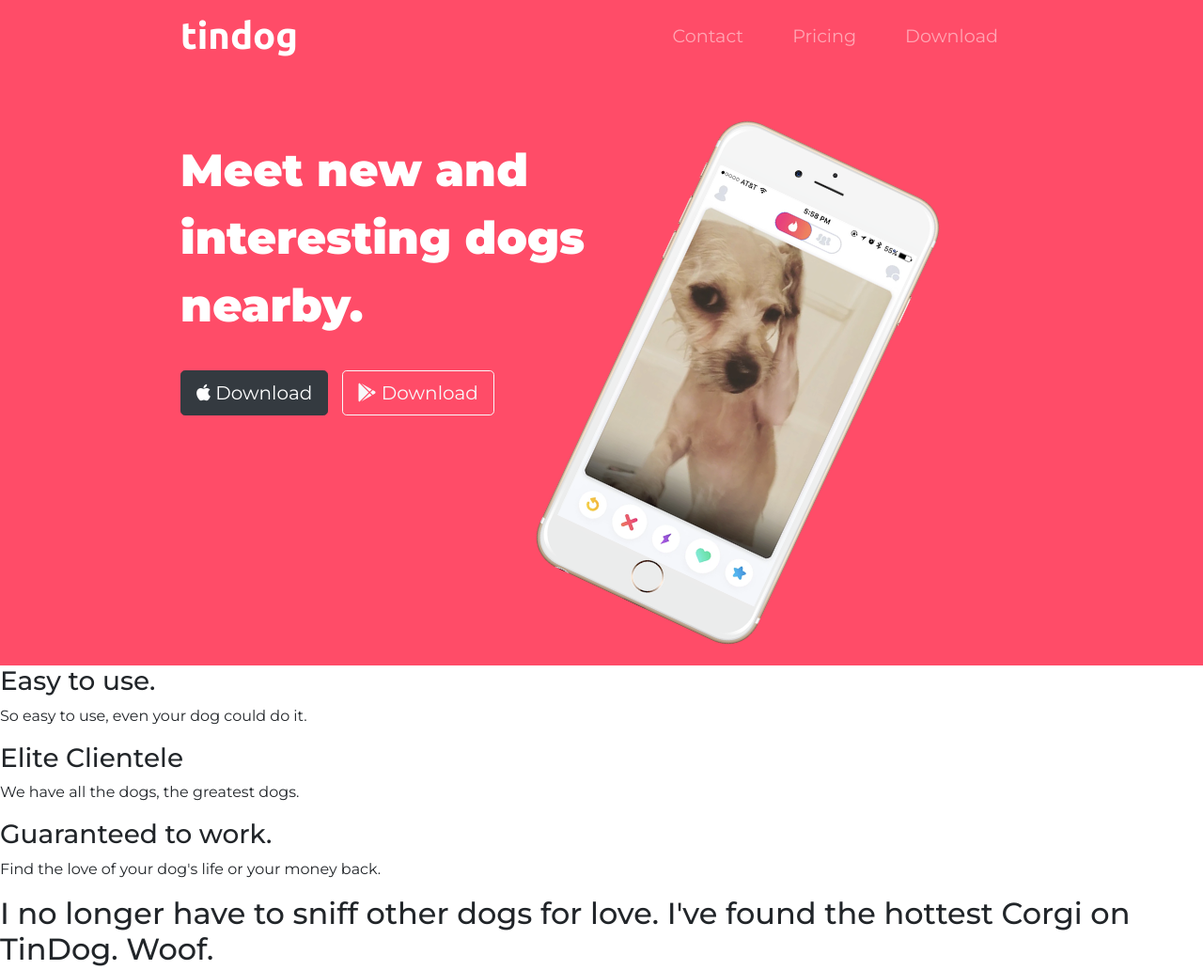
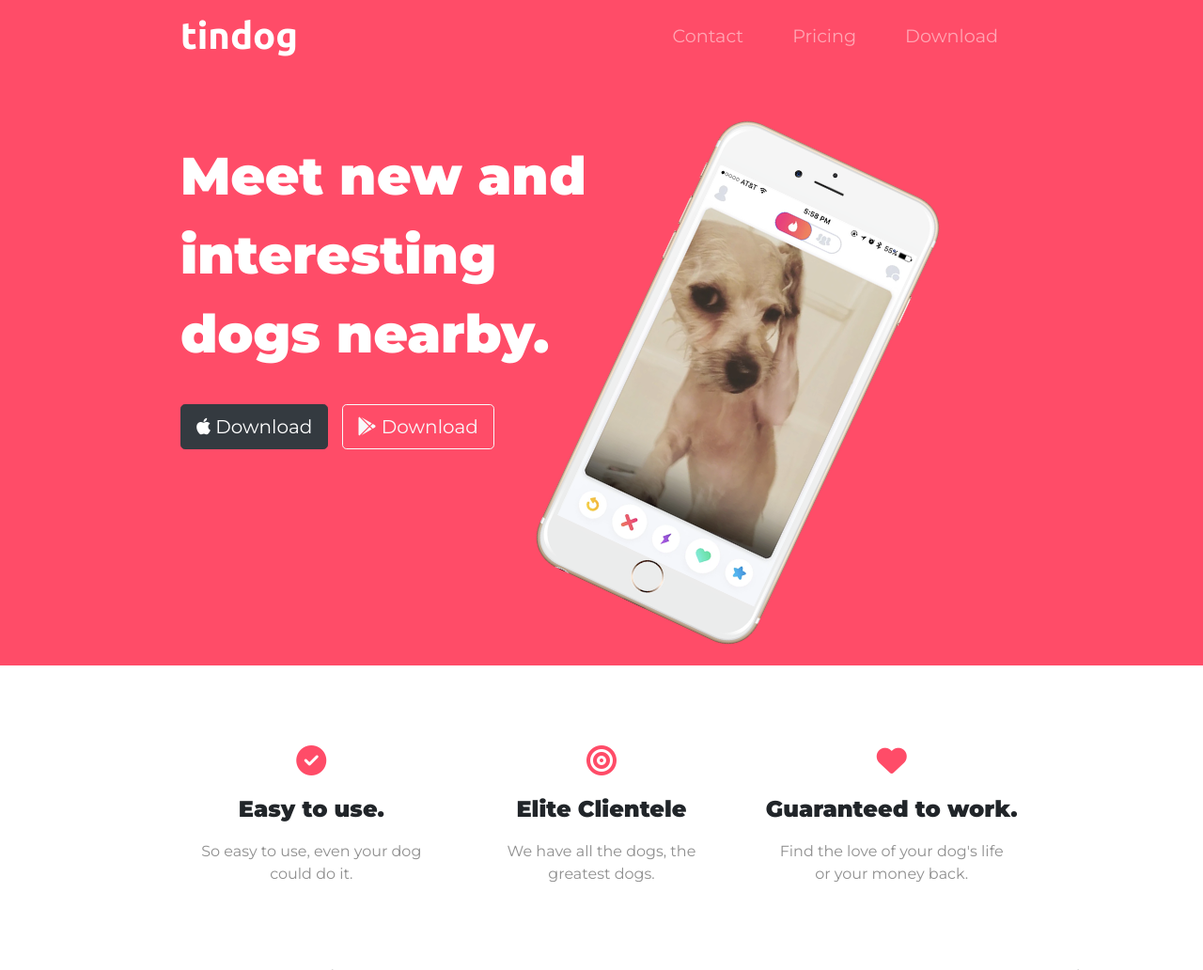
Before and after one commit to mbharti321/TinDog, a plain HTML site: page index.html in a window 1280 px wide. Shown: the part 35-1067 px from the top of the page at 94% size. Drawn offline with nearby package versions, Linux system fonts and the light colour scheme.

Commit message:
add features style

```diff
--- a/css/styles.css
+++ b/css/styles.css
@@ -6,11 +6,22 @@ body{
     color: #ffffff;
 }
 
-.heading{
+h1{
     font-family: 'Montserrat';
-    font-size: 3rem;
+    font-size: 3.5rem;
     line-height: 1.5;
     font-weight: bold;
+}
+
+h3{
+    font-family: 'Montserrat';
+    font-size: 1.5rem;
+    line-height: 1.5;
+    font-weight: bold;
+    margin: 15px 0;
+}
+p{
+    color: #8f8f8f;
 }
 
 .container-fluid{
@@ -45,3 +56,23 @@ body{
     width: 60%;
     transform: rotate(25deg);
 }
+
+/* Features */
+#features{
+    text-align: center;
+}
+#features .col-lg-4{
+    padding: 5% 0;
+}
+#features i{
+    color: #ff4c68;
+    font-size: 2rem;
+}
+
+#features i:hover{
+    color: #ff1414;
+}
+#features p{
+    width: 80%;
+    margin: auto;
+}
--- a/index.html
+++ b/index.html
@@ -8,7 +8,9 @@
   <link rel="stylesheet" href="https://cdn.jsdelivr.net/npm/bootstrap@4.5.3/dist/css/bootstrap.min.css"
     integrity="sha384-TX8t27EcRE3e/ihU7zmQxVncDAy5uIKz4rEkgIXeMed4M0jlfIDPvg6uqKI2xXr2" crossorigin="anonymous">
   <!-- google font -->
-  <link href="https://fonts.googleapis.com/css2?family=Montserrat:wght@100;300;400;500;900&family=Ubuntu:wght@300;400;700&display=swap" rel="stylesheet">
+  <link
+    href="https://fonts.googleapis.com/css2?family=Montserrat:wght@100;300;400;500;900&family=Ubuntu:wght@300;400;700&display=swap"
+    rel="stylesheet">
   <!-- <link href="https://fonts.googleapis.com/css2?family=Montserrat&family=Ubuntu&display=swap" rel="stylesheet"> -->
   <!-- fontAwesome Icon -->
   <script src="https://kit.fontawesome.com/c205d79b78.js" crossorigin="anonymous"></script>
@@ -54,9 +56,10 @@
       <!-- Title -->
       <div class="row">
         <div class="col-lg-6">
-          <h1 class="heading">Meet new and interesting dogs nearby.</h1>
+          <h1> Meet new and interesting dogs nearby.</h1>
           <button type="button" class="btn btn-dark btn-lg download-btn"><i class="fab fa-apple"></i> Download</button>
-          <button type="button" class="btn btn-outline-light btn-lg download-btn"><i class="fab fa-google-play"></i> Download</button>
+          <button type="button" class="btn btn-outline-light btn-lg download-btn"><i class="fab fa-google-play"></i>
+            Download</button>
         </div>
         <div class="col-lg-6">
           <img class="title-img" src="images/iphone6.png" alt="iphone-mockup">
@@ -69,15 +72,30 @@
   <!-- Features -->
 
   <section id="features">
+    <div class="container-fluid">
+      <div class="row">
+        <div class="col-lg-4 ">
+          <i class="fas fa-check-circle"></i>
+          <h3>Easy to use.</h3>
+          <p>So easy to use, even your dog could do it.</p>
+        </div>
+        <div class="col-lg-4">
+          <i class="fas fa-bullseye"></i>
+          <h3>Elite Clientele</h3>
+          <p>We have all the dogs, the greatest dogs.</p>
+        </div>
+        <div class="col-lg-4">
+          <i class="fas fa-heart"></i>
+          <h3>Guaranteed to work.</h3>
+          <p>Find the love of your dog's life or your money back.</p>
+        </div>
+      </div>
+    </div>
 
-    <h3>Easy to use.</h3>
-    <p>So easy to use, even your dog could do it.</p>
 
-    <h3>Elite Clientele</h3>
-    <p>We have all the dogs, the greatest dogs.</p>
 
-    <h3>Guaranteed to work.</h3>
-    <p>Find the love of your dog's life or your money back.</p>
+
+
 
   </section>
 
```
